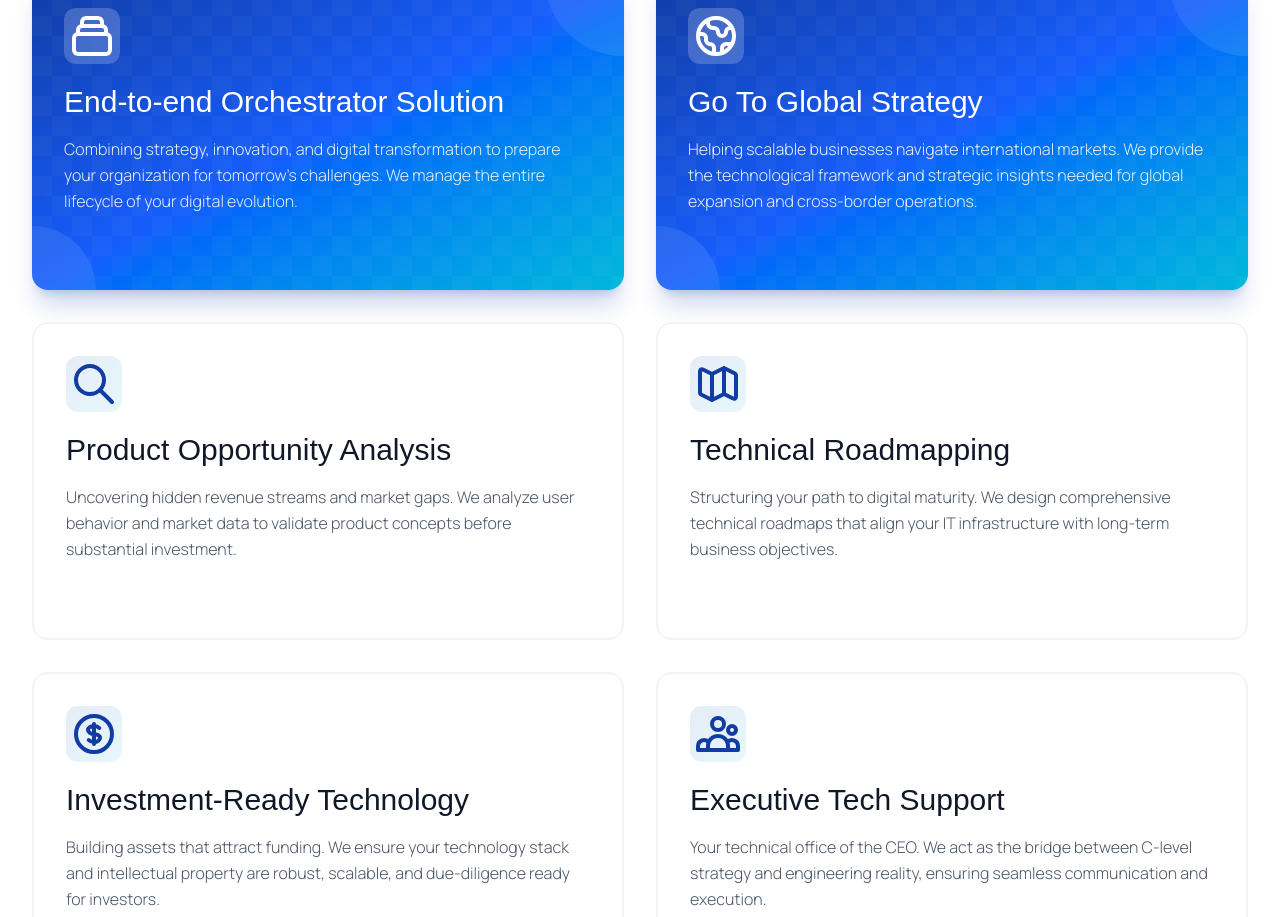
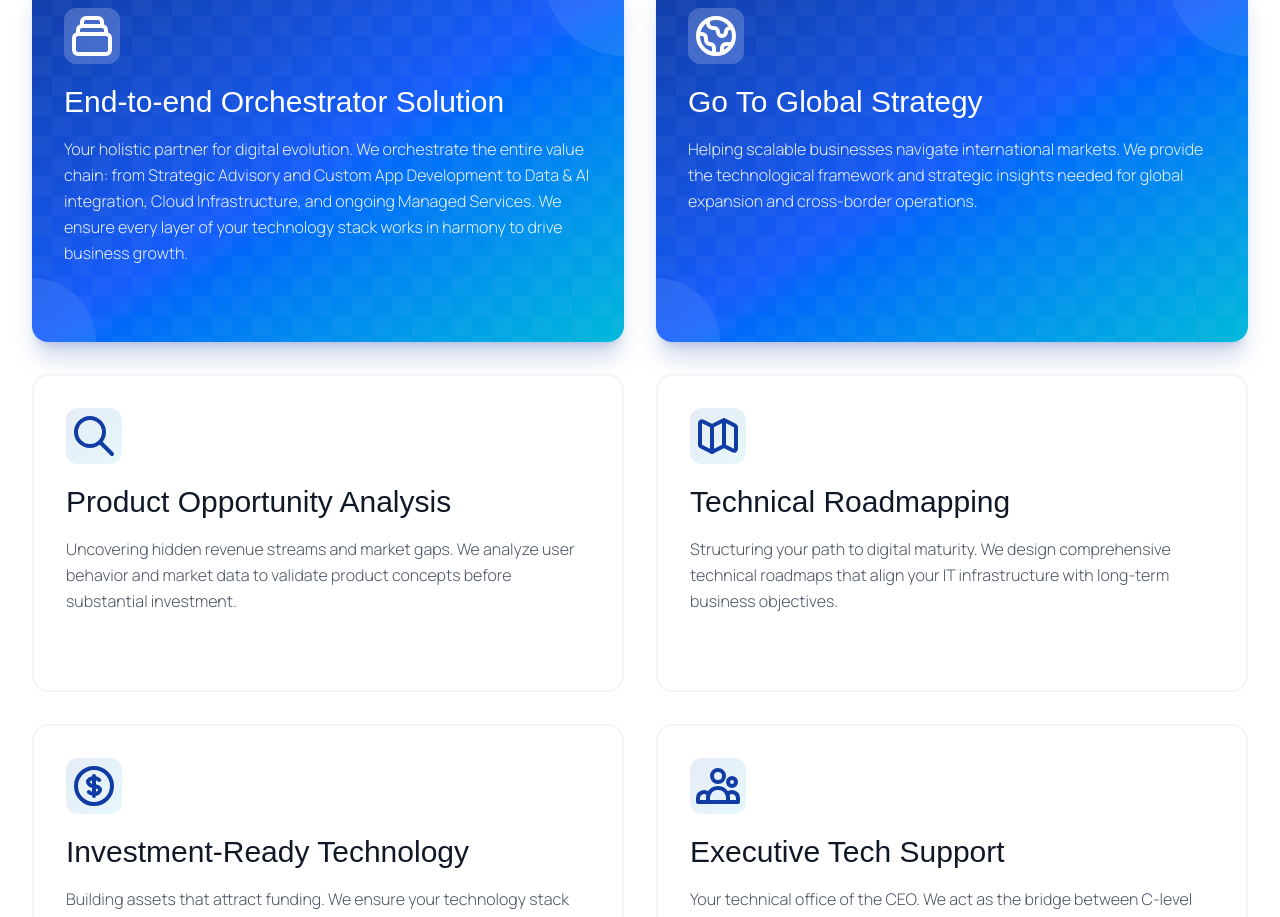
Before and after one commit to pendtiumpraz/dobeon-digital, a Next.js app: page /about in a window 1280 px wide. Shown: the part 1060-1977 px from the top of the page. Built offline with nearby package versions, Linux system fonts and the light colour scheme; a web font is replaced by a local one.

Commit message:
content(about): update end-to-end orchestrator description to match service scope
Co-authored-by: factory-droid[bot] <138933559+factory-droid[bot]@users.noreply.github.com>

```diff
--- a/app/about/page.tsx
+++ b/app/about/page.tsx
@@ -11,7 +11,7 @@ export default function About() {
   const capabilities = [
     {
       title: 'End-to-end Orchestrator Solution',
-      description: "Combining strategy, innovation, and digital transformation to prepare your organization for tomorrow's challenges. We manage the entire lifecycle of your digital evolution.",
+      description: "Your holistic partner for digital evolution. We orchestrate the entire value chain: from Strategic Advisory and Custom App Development to Data & AI integration, Cloud Infrastructure, and ongoing Managed Services. We ensure every layer of your technology stack works in harmony to drive business growth.",
       icon: (
         <svg className="w-12 h-12" fill="none" stroke="currentColor" viewBox="0 0 24 24">
           <path strokeLinecap="round" strokeLinejoin="round" strokeWidth="2" d="M19 11H5m14 0a2 2 0 012 2v6a2 2 0 01-2 2H5a2 2 0 01-2-2v-6a2 2 0 012-2m14 0V9a2 2 0 00-2-2M5 11V9a2 2 0 012-2m0 0V5a2 2 0 012-2h6a2 2 0 012 2v2M7 7h10"/>
```
